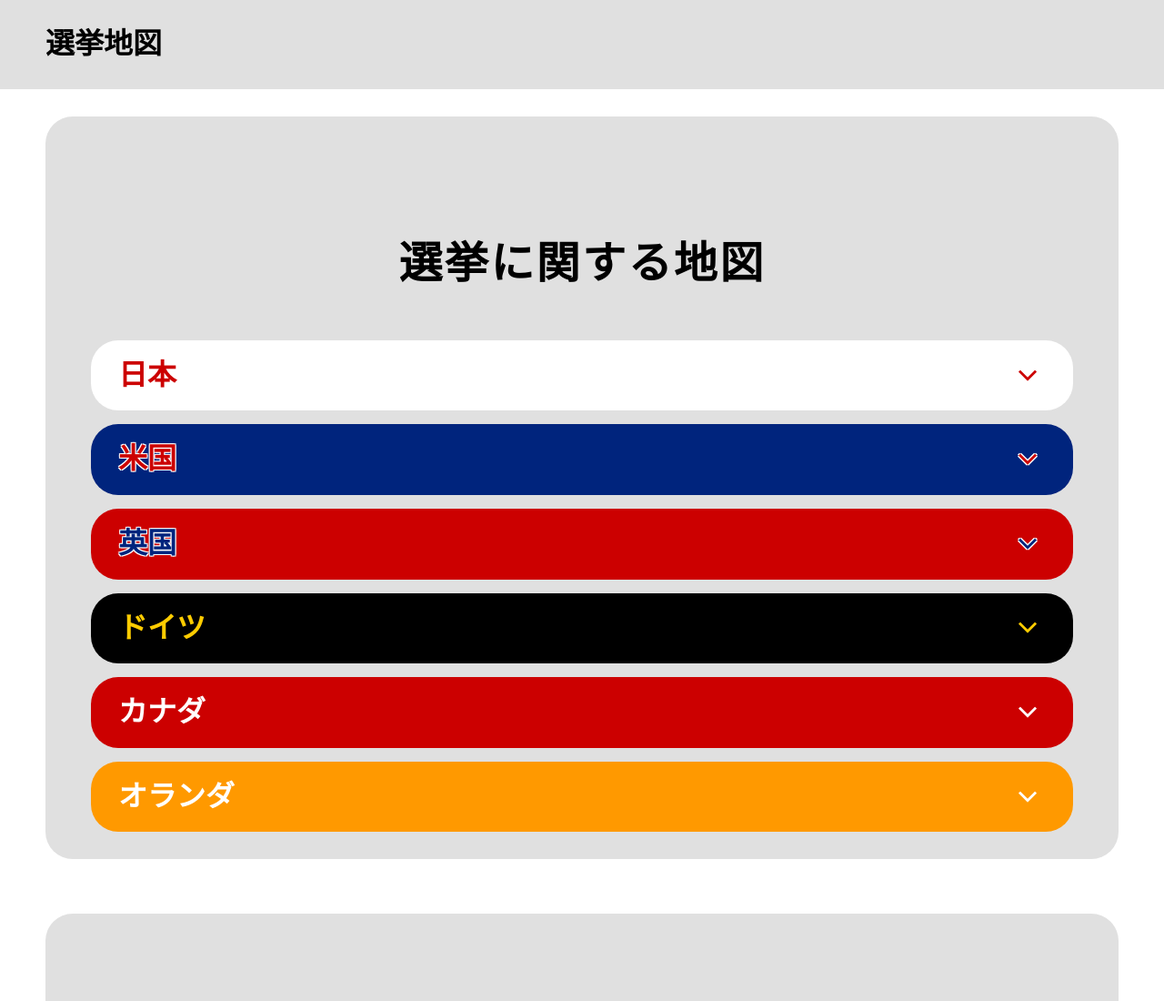
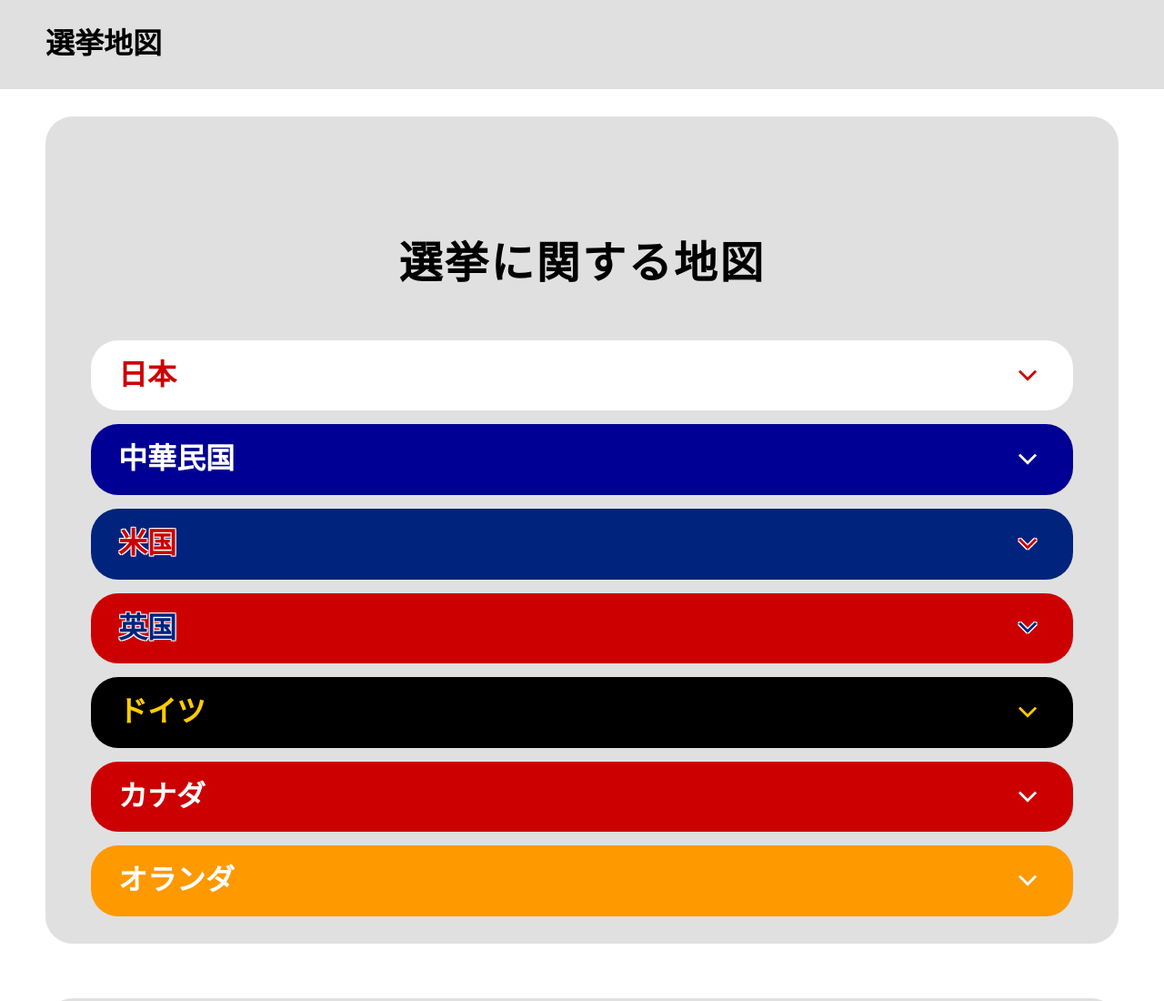
Before and after one commit to kaminopporo/custommap, a plain HTML site: page index.html in a window 1280 px wide. Shown: the top 1100 px of the page at 91% size. Drawn offline with nearby package versions, Linux system fonts and the light colour scheme.

Commit message:
Update index.html

```diff
--- a/index.html
+++ b/index.html
@@ -166,6 +166,11 @@
             color: #ffffff;
         }
 
+        .tw-header {
+            background-color: #000094;
+            color: #ffffff;
+        }
+
         /* 米国見出しの文字とアイコンに白の縁取りを追加 */
         .us-header h3,
         .us-header .material-symbols-outlined {
@@ -187,7 +192,7 @@
         }
 
         /* 通常の見出し背景色 */
-        .accordion-header:not(.jp-header):not(.us-header):not(.uk-header):not(.de-header):not(.nl-header) {
+        .accordion-header:not(.jp-header):not(.us-header):not(.uk-header):not(.de-header):not(.nl-header):not(.tw-header) {
             background-color: #cc0000;
             color: #ffffff;
         }
@@ -279,8 +284,12 @@
             background-color: #ff9900;
         }
 
+        .accordion-item.tw.active>.accordion-content {
+            background-color: #000094;
+        }
+
         /* その他の見出しが開いたときのコンテンツ背景色 */
-        .accordion-item:not(.jp):not(.us):not(.uk):not(.de):not(.nl).active>.accordion-content {
+        .accordion-item:not(.jp):not(.us):not(.uk):not(.de):not(.nl):not(.tw).active>.accordion-content {
             background-color: #cc0000;
         }
 
@@ -360,6 +369,10 @@
             color: #ff9900;
         }
 
+        .tw-color {
+            color: #000094;
+        }
+
         .content-block p {
             font-size: 1.15rem;
             color: #666666;
@@ -435,6 +448,14 @@
 
         .orange-btn:hover {
             background-color: #b45f06;
+        }
+
+        .tw-btn {
+            background-color: #000094;
+        }
+
+        .tw-btn:hover {
+            background-color: #3c78d8;
         }
 
 
@@ -657,6 +678,24 @@
                 </div>
             </div>
 
+            <div class="accordion-item tw">
+                <div class="accordion-header tw-header">
+                    <h3>中華民国</h3>
+                    <span class="material-symbols-outlined">chevron_right</span>
+                </div>
+                <div class="accordion-content">
+                    <div class="content-blocks">
+                        <div class="content-block">
+                            <span class="material-symbols-outlined tw-color">how_to_vote</span>
+                            <h3 class="tw-color">2024中華民国総統選挙</h3>
+                            <p>2024年1月13日に行われた第16期中華民国総統選挙について、全国の自治体ごとの各政党の得票率を視覚的に表示します。</p>
+                            <a href="https://2024tw-president.netlify.app/" target="_blank" rel="noopener noreferrer"
+                                class="tw-btn">地図を見る</a>
+                        </div>
+                    </div>
+                </div>
+            </div>
+
             <div class="accordion-item us">
                 <div class="accordion-header us-header">
                     <h3>米国</h3>
```
